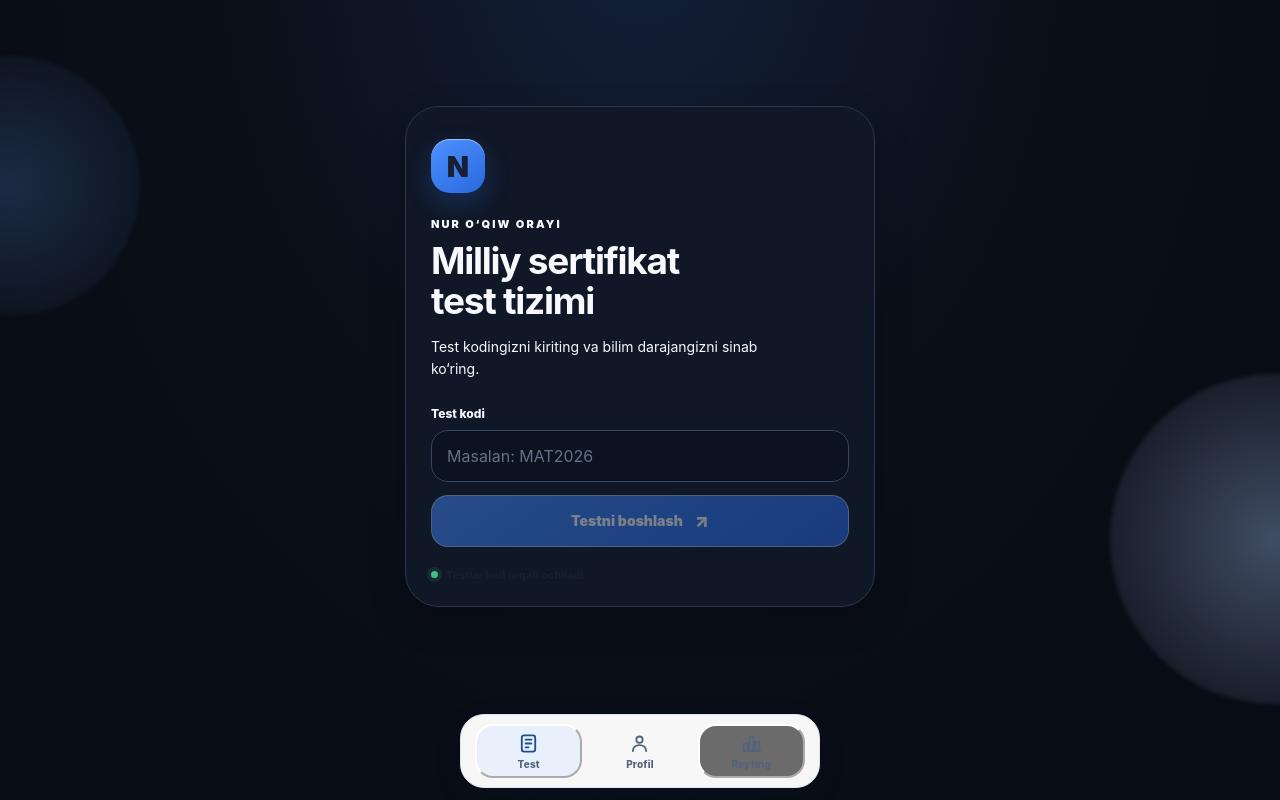
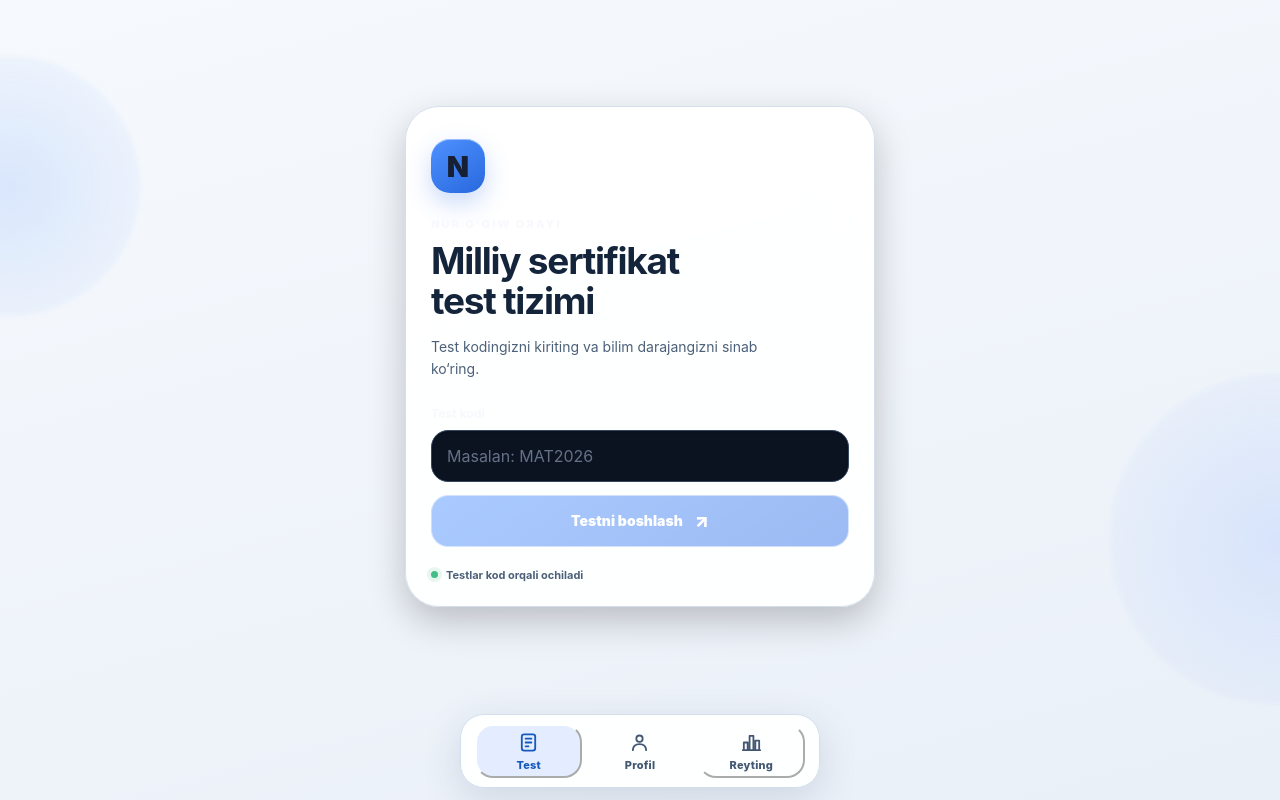
Before and after one commit to begdulla707-source/nur-oqiw, a Next.js app: page / in a window 1280 px wide. Built offline with nearby package versions, Linux system fonts and the light colour scheme; no server answers.

Commit message:
Fix Mini App contrast and iOS-style icons; simplify bot admin menu

```diff
--- a/app/style.css
+++ b/app/style.css
@@ -652,3 +652,22 @@ body :is(.progress-track i){background:#245fd6!important;box-shadow:none!importa
   color: #17243a !important;
   -webkit-text-fill-color: #17243a !important;
 }
+
+/* Accessible light-glass colors, including Telegram dark WebView */
+:root{color-scheme:light!important;--nur-ink:#14243b;--nur-muted:#4c6079;--nur-accent:#245cba;--nur-stroke:#d5dfeb}
+html,body{color:var(--nur-ink)!important;background:#f2f6fb!important}
+body,button,input,textarea,select{font-family:-apple-system,BlinkMacSystemFont,"SF Pro Text","Segoe UI",sans-serif}
+.landing,.test-shell,.test-page{color:var(--nur-ink)!important;background:linear-gradient(165deg,#f6f9fd,#eaf0f8)!important}
+.landing-card,.test-intro,.q-card,.live-bar,.ranking-person,.test-header{background:rgba(255,255,255,.94)!important;border-color:var(--nur-stroke)!important;color:var(--nur-ink)!important}
+.landing h1,.landing-card h1,.test-intro h1,.q-card h2,.q-card h3,.ranking-person strong,.test-page strong,.test-page label{color:var(--nur-ink)!important;-webkit-text-fill-color:var(--nur-ink)!important}
+.landing-copy,.landing-note,.test-page p,.q-card p,.ranking-person small,.test-page .muted,.test-page .hint{color:var(--nur-muted)!important;-webkit-text-fill-color:var(--nur-muted)!important}
+input,textarea,select{background:#fff!important;color:var(--nur-ink)!important;-webkit-text-fill-color:var(--nur-ink)!important;border-color:#bdccdf!important}
+input::placeholder,textarea::placeholder{color:#718198!important;-webkit-text-fill-color:#718198!important}
+.bottom-glass-nav{background:rgba(255,255,255,.94)!important;border:1px solid #d3deec!important;box-shadow:0 12px 40px rgba(29,53,91,.14)!important}
+.bottom-glass-nav .nav-item{color:#425772!important;background:transparent;gap:4px}
+.bottom-glass-nav .nav-item.active{background:#e3edff!important;color:#1559bd!important}
+.bottom-glass-nav .nav-item svg{display:block;flex-shrink:0;stroke:currentColor}
+.bottom-glass-nav .nav-item small{font-size:11px!important;color:inherit!important;-webkit-text-fill-color:currentColor!important}
+.option-choice,.option-row,.answer-option{border-color:#bdccdf!important}
+.option-choice.is-selected,.option-choice[aria-pressed="true"]{background:#dceaff!important;border-color:#2366bb!important;color:#17365f!important}
+@media(prefers-color-scheme:dark){html,body{color-scheme:light!important}}
```
